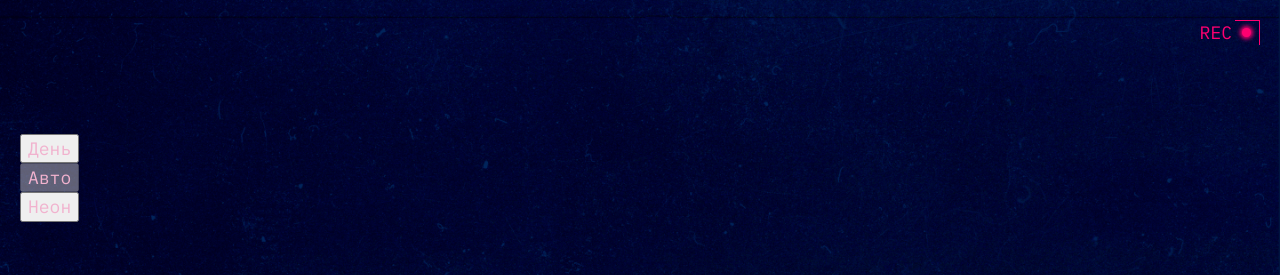
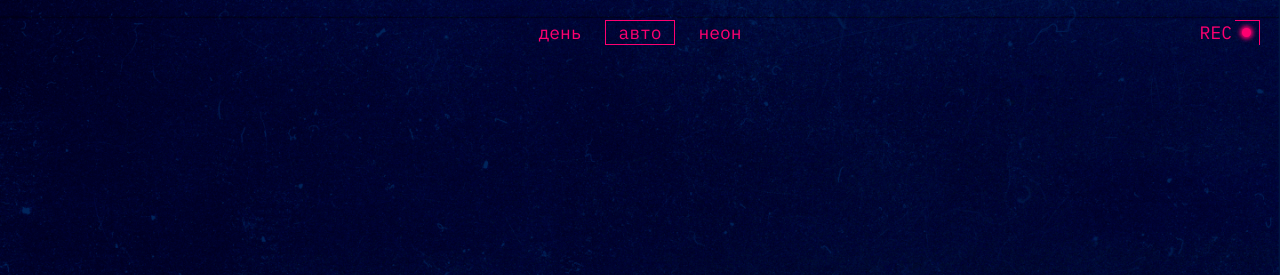
Before and after one commit to kintsugiie/slozhno-sosredotochitsya-ad, a plain HTML site: page index.html in a window 1280 px wide. Shown: the top 275 px of the page. Drawn offline with Linux system fonts and the light colour scheme.

Commit message:
Style the theme selector and keyboard focus states

```diff
--- a/styles/style.css
+++ b/styles/style.css
@@ -103,3 +103,48 @@
     inline-size: 50%;
   }
 }
+
+.header__theme-menu {
+  justify-self: end;
+  color: var(--decoration);
+}
+
+.header__theme-menu-list {
+  display: grid;
+  gap: 10px;
+}
+
+.header__theme-menu-button {
+  min-inline-size: 70px;
+  border: 1px solid transparent;
+  padding: 0 12px;
+  line-height: 1.3;
+  text-transform: lowercase;
+  background-color: transparent;
+  cursor: pointer;
+}
+
+.header__theme-menu-button:hover {
+  border-color: var(--button-hover);
+}
+
+.header__theme-menu-button:focus-visible {
+  border-block-end-color: currentColor;
+  outline: transparent solid 1px;
+}
+
+.header__theme-menu-button_active {
+  border-color: currentColor;
+  pointer-events: none;
+}
+
+@media (width >= 1024px) {
+  .header__theme-menu {
+    align-self: start;
+    justify-self: center;
+  }
+
+  .header__theme-menu-list {
+    grid-auto-flow: column;
+  }
+}
```
